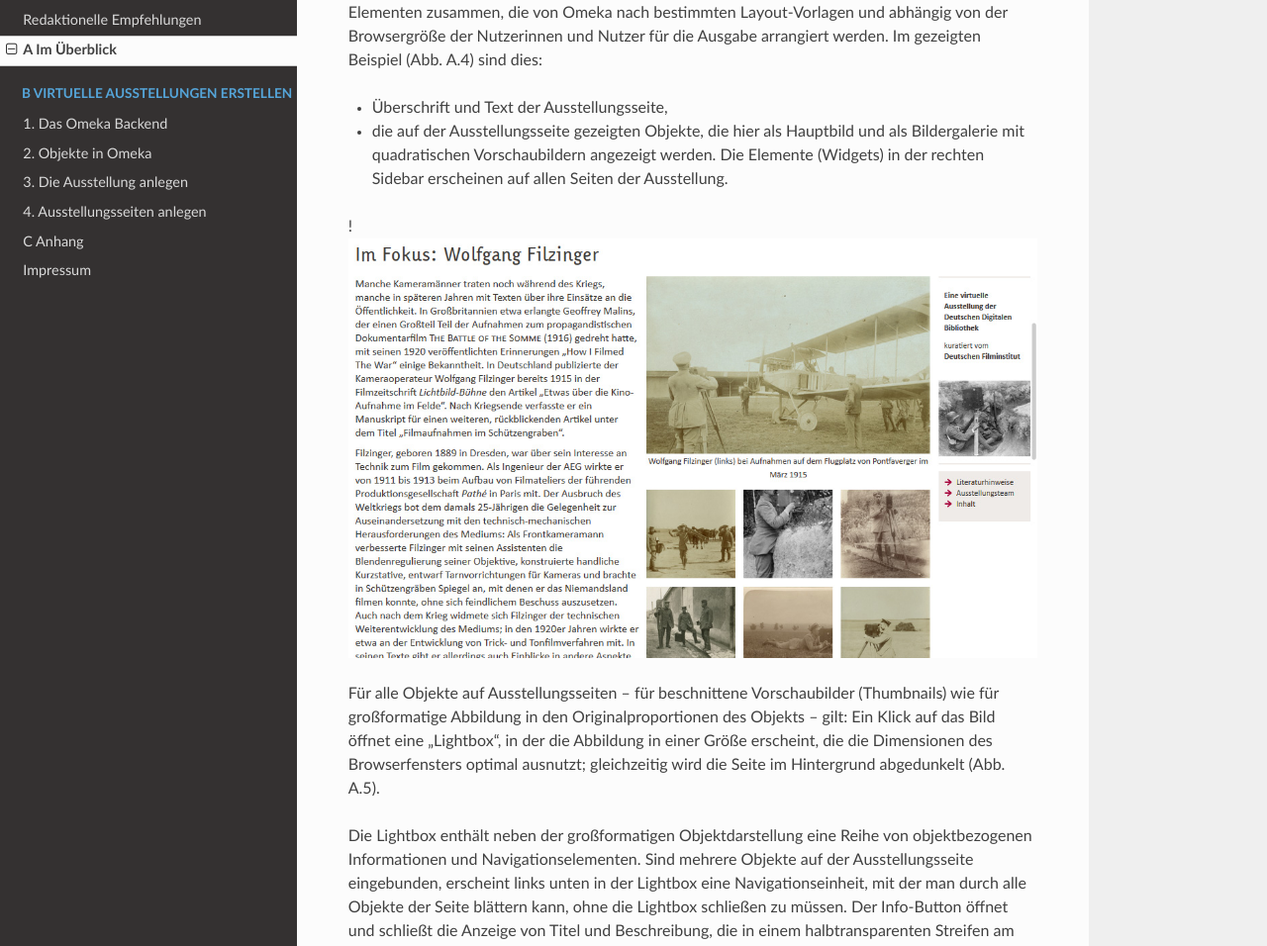
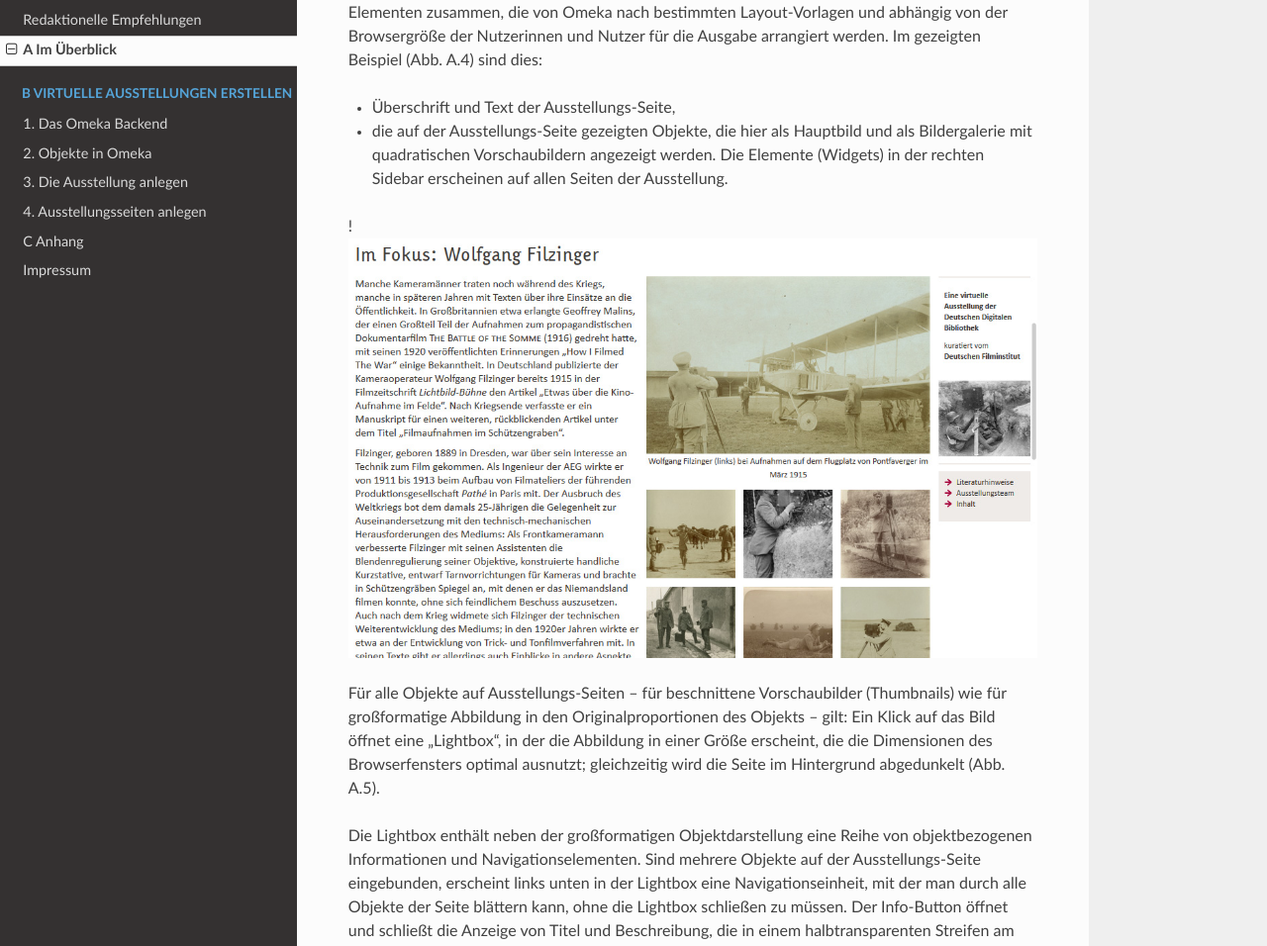
Before and after one commit to mbuechner/ddb-virtualexhibitions-docs, an MkDocs documentation site: the page built from docs/ueberblick.md, in a window 1280 px wide and 1400 px high, scrolled down 1983 px. Shown: the part 159-1115 px from the top of the window at 99% size. Built offline with MkDocs 1.6.1, drawn with Linux system fonts in a browser that asks for light colours; nearby versions of some CDN libraries; old or Windows-style settings are respelled for this version of MkDocs; some of the changed text lies outside the part shown.

Commit message:
exchanged one expression
„Ausstellungsseite“ zu „Ausstellungs-Seite“

```diff
--- a/docs/ueberblick.md
+++ b/docs/ueberblick.md
@@ -7,28 +7,28 @@
 
 Ihre Ausstellung erscheint im Portal der Deutschen Digitalen Bibliothek eingebettet zwischen dem Kopfbereich und Fußbereich, die in ähnlicher Form auch auf allen anderen Seiten des Portals angezeigt werden (Abb. A.2, <span class="red-circle">a</span>, Abb. A.3, <span class="red-circle">b</span>).
 
-!![Abb. A.2 Die Elemente einer Ausstellungsseite; <a href="http://ausstellungen.deutsche-digitale-bibliothek.de/kino/exhibits/show/film-wwi/exposition" title="Link zur Ausstellung, aus der der Screenshot entnommen wurde" target="_blank">Quelle Screenshot</a>][A-2]
+!![Abb. A.2 Die Elemente einer Ausstellungs-Seite; <a href="http://ausstellungen.deutsche-digitale-bibliothek.de/kino/exhibits/show/film-wwi/exposition" title="Link zur Ausstellung, aus der der Screenshot entnommen wurde" target="_blank">Quelle Screenshot</a>][A-2]
 
 Unter der Wellenlinie, die den DDB-Kopfbereich abschließt (<span class="red-circle">a</span>), erscheint zunächst ein Navigationsbereich mit zwei Elementen:
 
 * Einer Breadcrumb-Navigation, die anzeigt, wo sich die aufgerufene Seite in der Seitenhierarchie des Portals befindet und den Nutzerinnen und Nutzern erlaubt, die übergeordneten Seiten anzuklicken,
-* sowie einer grafischen Navigation durch die Ausstellungsseiten (<span class="red-circle">b</span>). Die aktuelle Seite ist durch ein etwas größeres Vorschaubild und die fehlende Abschattung hervorgehoben. Durch Pfeilsymbole lässt sich der ‚Filmstreifen‘ der Vorschaubilder verschieben. Ein Klick auf das Vorschaubild führt zur betreffenden Seite.
+* sowie einer grafischen Navigation durch die Ausstellungs-Seiten (<span class="red-circle">b</span>). Die aktuelle Seite ist durch ein etwas größeres Vorschaubild und die fehlende Abschattung hervorgehoben. Durch Pfeilsymbole lässt sich der ‚Filmstreifen‘ der Vorschaubilder verschieben. Ein Klick auf das Vorschaubild führt zur betreffenden Seite.
 
-Am unteren Ende jeder Ausstellungsseite erscheint direkt über dem DDB-Fußbereich zudem eine textliche Blätternavigation (Abb. A.3, <span class="red-circle">a</span>). Alle Navigationselemente erzeugt das Omeka-Tool automatisch (Vorschaubilder können Sie auf Wunsch auswählen), die eigentliche Gestaltung der Ausstellungs-Seiten beschränkt sich auf den Content-Bereich (Abb. A.2 <span class="red-circle">c</span>) und die Sidebar am rechten Rand (<span class="red-circle">d</span>).
+Am unteren Ende jeder Ausstellungs-Seite erscheint direkt über dem DDB-Fußbereich zudem eine textliche Blätternavigation (Abb. A.3, <span class="red-circle">a</span>). Alle Navigationselemente erzeugt das Omeka-Tool automatisch (Vorschaubilder können Sie auf Wunsch auswählen), die eigentliche Gestaltung der Ausstellungs-Seiten beschränkt sich auf den Content-Bereich (Abb. A.2 <span class="red-circle">c</span>) und die Sidebar am rechten Rand (<span class="red-circle">d</span>).
 
-!![Abb. A.3 Der Fußbereich der Ausstellungsseite][A-3]
+!![Abb. A.3 Der Fußbereich der Ausstellungs-Seite][A-3]
 
 Der von Ihnen zu gestaltende Bereich der virtuellen Ausstellung setzt sich aus verschiedenen Elementen zusammen, die von Omeka nach bestimmten Layout-Vorlagen und abhängig von der Browsergröße der Nutzerinnen und Nutzer für die Ausgabe arrangiert werden. Im gezeigten Beispiel (Abb. A.4) sind dies:
 
-* Überschrift und Text der Ausstellungsseite,
-* die auf der Ausstellungsseite gezeigten Objekte, die hier als Hauptbild und als Bildergalerie mit quadratischen Vorschaubildern angezeigt werden.
+* Überschrift und Text der Ausstellungs-Seite,
+* die auf der Ausstellungs-Seite gezeigten Objekte, die hier als Hauptbild und als Bildergalerie mit quadratischen Vorschaubildern angezeigt werden.
 Die Elemente (Widgets) in der rechten Sidebar erscheinen auf allen Seiten der Ausstellung.
 
 !![Abb. A.4 Die Elemente des Inhaltsbereichs; <a href="http://ausstellungen.deutsche-digitale-bibliothek.de/kino/exhibits/show/film-wwi/filzinger" title="Link zur Ausstellung, aus der der Screenshot entnommen wurde" target="_blank">Quelle Screenshot</a>][A-4]
 
-Für alle Objekte auf Ausstellungsseiten – für beschnittene Vorschaubilder (Thumbnails) wie für großformatige Abbildung in den Originalproportionen des Objekts – gilt: Ein Klick auf das Bild öffnet eine „Lightbox“, in der die Abbildung in einer Größe erscheint, die die Dimensionen des Browserfensters optimal ausnutzt; gleichzeitig wird die Seite im Hintergrund abgedunkelt (Abb. A.5).
+Für alle Objekte auf Ausstellungs-Seiten – für beschnittene Vorschaubilder (Thumbnails) wie für großformatige Abbildung in den Originalproportionen des Objekts – gilt: Ein Klick auf das Bild öffnet eine „Lightbox“, in der die Abbildung in einer Größe erscheint, die die Dimensionen des Browserfensters optimal ausnutzt; gleichzeitig wird die Seite im Hintergrund abgedunkelt (Abb. A.5).
 
-Die Lightbox enthält neben der großformatigen Objektdarstellung eine Reihe von objektbezogenen Informationen und Navigationselementen. Sind mehrere Objekte auf der Ausstellungsseite eingebunden, erscheint links unten in der Lightbox eine Navigationseinheit, mit der man durch alle Objekte der Seite blättern kann, ohne die Lightbox schließen zu müssen. Der Info-Button öffnet und schließt die Anzeige von Titel und Beschreibung, die in einem halbtransparenten Streifen am unteren Bildrand eingeblendet werden kann. Beim Aufruf der Lightbox ist dieser Info-Streifen zunächst eingeblendet; er kann über das „x“ an seinem oberen rechten Rand geschlossen werden. Das Copyright-Symbol blendet Informationen zu den urheberrechtlichen Bedingungen ein, unter denen das Objekt in der Ausstellung veröffentlicht wird. Das Kettensymbol mit dem Textlink „zum Objekt“ führt zu einer Detail-Seite, auf der alle öffentlichen Metadaten zu diesem Objekt zusammengestellt sind.
+Die Lightbox enthält neben der großformatigen Objektdarstellung eine Reihe von objektbezogenen Informationen und Navigationselementen. Sind mehrere Objekte auf der Ausstellungs-Seite eingebunden, erscheint links unten in der Lightbox eine Navigationseinheit, mit der man durch alle Objekte der Seite blättern kann, ohne die Lightbox schließen zu müssen. Der Info-Button öffnet und schließt die Anzeige von Titel und Beschreibung, die in einem halbtransparenten Streifen am unteren Bildrand eingeblendet werden kann. Beim Aufruf der Lightbox ist dieser Info-Streifen zunächst eingeblendet; er kann über das „x“ an seinem oberen rechten Rand geschlossen werden. Das Copyright-Symbol blendet Informationen zu den urheberrechtlichen Bedingungen ein, unter denen das Objekt in der Ausstellung veröffentlicht wird. Das Kettensymbol mit dem Textlink „zum Objekt“ führt zu einer Detail-Seite, auf der alle öffentlichen Metadaten zu diesem Objekt zusammengestellt sind.
 
 !![Abb. A.5 Großansicht eines Objekts in der Lightbox; <a href="http://ausstellungen.deutsche-digitale-bibliothek.de/kino/exhibits/show/film-wwi/filmstars" title="Link zur Ausstellung, aus der der Screenshot entnommen wurde" target="_blank">Quelle Screenshot</a>][A-5]
 
@@ -41,7 +41,7 @@
 
 Welcher Typ von Detail-Seite bei einem Klick auf „zum Objekt“ aufgerufen wird, hängt davon ab, ob das betreffende Objekt bereits im Datenbestand der Deutschen Digitalen Bibliothek vorhanden ist.
 
-Die virtuellen Ausstellungen der Deutschen Digitalen sind als eine Möglichkeit gedacht, die dort verfügbaren Objekte in thematischen Zusammenhängen zu präsentieren und damit für das interessierte Publikum besser zugänglich zu machen. Insofern ist es der „Normalfall“, dass die in der virtuellen Ausstellung gezeigten Objekte bereits in der Deutschen Digitalen Bibliothek vorhanden sind. Abb. A.6 zeigt die Objektseite zu einem solchen Exponat in der Ausstellung „Zu Mythen und Monumenten. Die Forschungsreise von Konrad Theodor Preuss nach Kolumbien (1913−1919)“. Die Nutzerinnen und Nutzer haben – in einem neuen Browserfenster – den Rahmen der virtuellen Ausstellung verlassen und befinden sich nun auf dem Portal der Deutschen Digitalen Bibliothek. Die angezeigte Abbildung und die Metadaten stammen aus dem Datenbestand der Deutschen Digitalen Bibliothek und können von Ihnen als KuratorInnen im Rahmen der Erstellung Ihrer Ausstellung nicht direkt verändert werden. Schließen Nutzerinnen und Nutzer das Browserfenster (bzw. den Browser-Tab), befinden sie sich wieder auf der Ausstellungsseite, auf der das Objekt eingebunden war.
+Die virtuellen Ausstellungen der Deutschen Digitalen sind als eine Möglichkeit gedacht, die dort verfügbaren Objekte in thematischen Zusammenhängen zu präsentieren und damit für das interessierte Publikum besser zugänglich zu machen. Insofern ist es der „Normalfall“, dass die in der virtuellen Ausstellung gezeigten Objekte bereits in der Deutschen Digitalen Bibliothek vorhanden sind. Abb. A.6 zeigt die Objektseite zu einem solchen Exponat in der Ausstellung „Zu Mythen und Monumenten. Die Forschungsreise von Konrad Theodor Preuss nach Kolumbien (1913−1919)“. Die Nutzerinnen und Nutzer haben – in einem neuen Browserfenster – den Rahmen der virtuellen Ausstellung verlassen und befinden sich nun auf dem Portal der Deutschen Digitalen Bibliothek. Die angezeigte Abbildung und die Metadaten stammen aus dem Datenbestand der Deutschen Digitalen Bibliothek und können von Ihnen als KuratorInnen im Rahmen der Erstellung Ihrer Ausstellung nicht direkt verändert werden. Schließen Nutzerinnen und Nutzer das Browserfenster (bzw. den Browser-Tab), befinden sie sich wieder auf der Ausstellungs-Seite, auf der das Objekt eingebunden war.
 
 !![Abb. A.6 Detailseite zu einem Objekt der virtuellen Ausstellung im Portal der Deutschen Digitalen Bibliothek; <a href="https://www.deutsche-digitale-bibliothek.de/item/6R6DAJL5TIA257BKD7GZABQV34Z6VU24" title="Link zur Ausstellung, aus der der Screenshot entnommen wurde" target="_blank">Quelle Screenshot</a>][A-6]
 
@@ -62,9 +62,9 @@
 
 
 [A-1]: img/A-1.jpg "Abb. A.1 Die Liste der virtuellen Ausstellungen der Deutschen Digitalen Bibliothek"
-[A-2]: img/A-2.jpg "Abb A.2 Die Elemente einer Ausstellungsseite"
-[A-3]: img/A-3.jpg "Abb. A.3 Der Fußbereich der Ausstellungsseite"
-[A-4]: img/A-4.jpg "Abb. A.3. Die Elemente einer Ausstellungsseite"
+[A-2]: img/A-2.jpg "Abb A.2 Die Elemente einer Ausstellungs-Seite"
+[A-3]: img/A-3.jpg "Abb. A.3 Der Fußbereich der Ausstellungs-Seite"
+[A-4]: img/A-4.jpg "Abb. A.3. Die Elemente einer Ausstellungs-Seite"
 [A-5]: img/A-5.jpg "Abb. A.5 Großansicht eines Objekts in der Lightbox"
 [A-6]: img/A-6.jpg "Abb. A.6 Detailseite zu einem Objekt der virtuellen Ausstellung im Portal der Deutschen Digitalen Bibliothek"
 [A-7]: img/A-7.jpg "Abb. A.7 Detailseite zu einem Objekt der virtuellen Ausstellung in der virtuellen Ausstellung"
```
